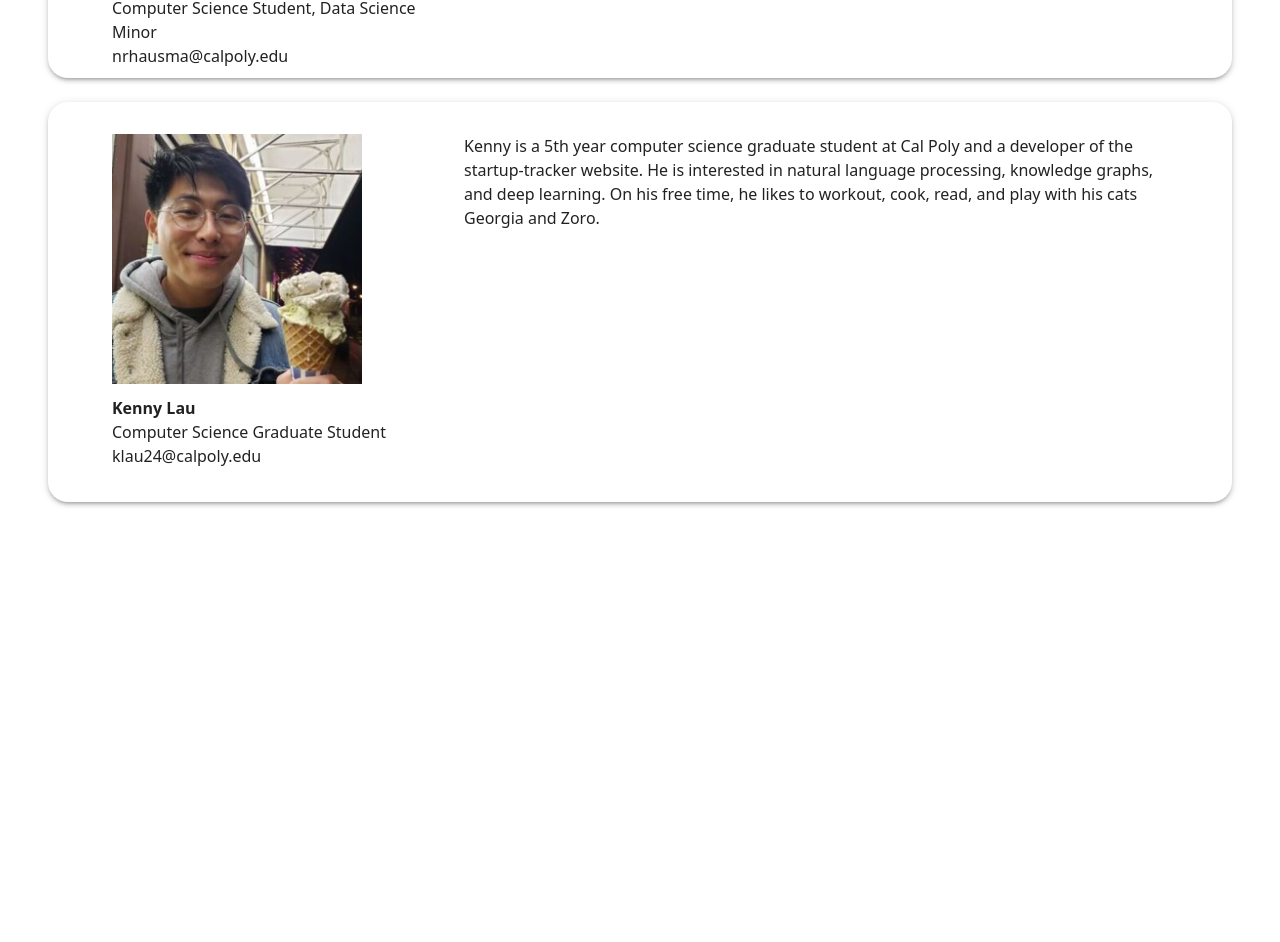
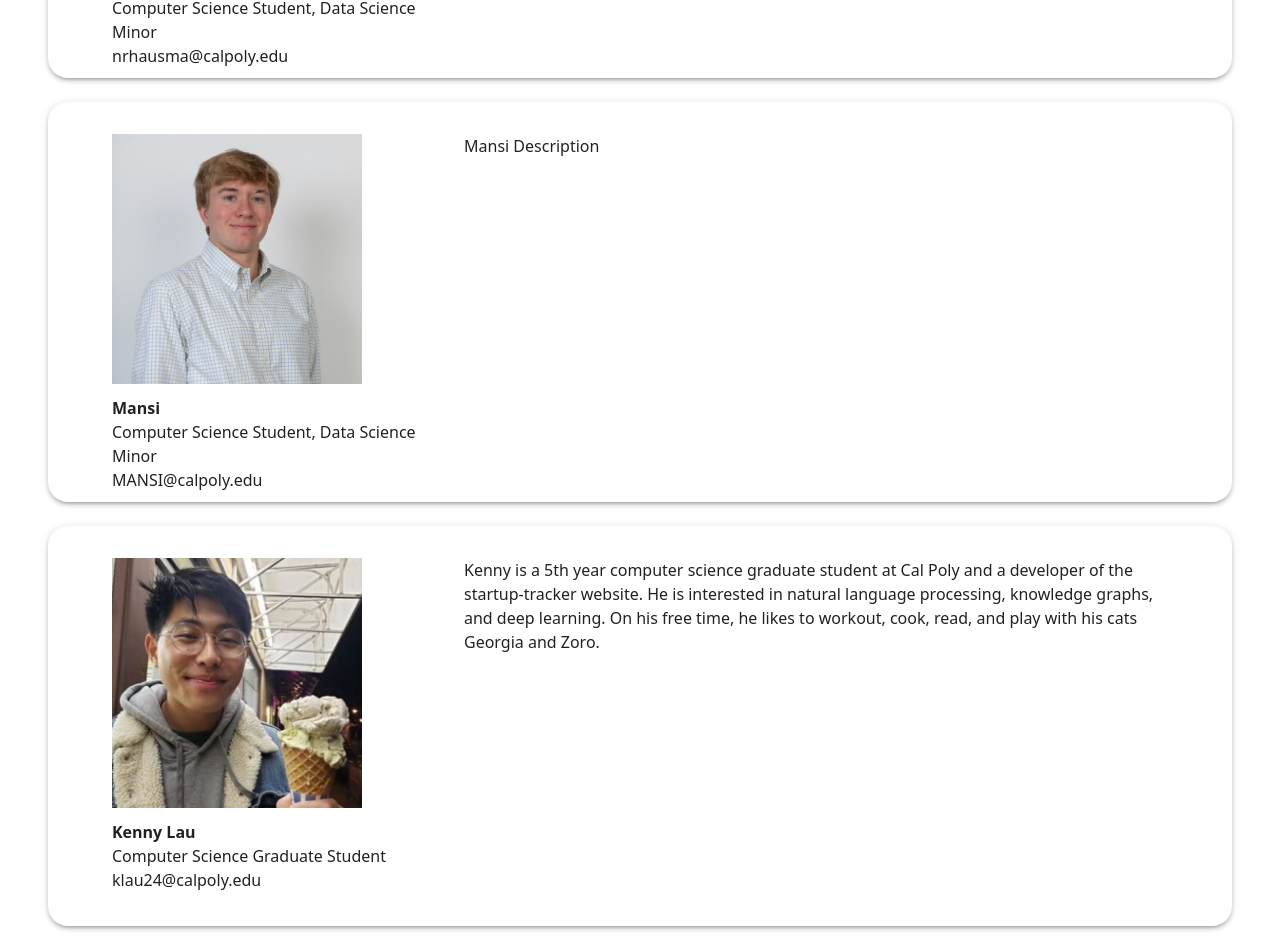
Before and after one commit to klau24/startup-tracker, a React (Create React App) app: page /contact in a window 1280 px wide. Shown: the part 2034-2976 px from the top of the page. Before the commit the page ends 2552 px from the top, so only its background shows below. Built offline with nearby package versions, Linux system fonts and the light colour scheme; no server answers.

Commit message:
mansi contact

```diff
--- a/src/components/pages/Contact.js
+++ b/src/components/pages/Contact.js
@@ -95,6 +95,19 @@ function Contact() {
                <ContentCard
                   cardType="info"
                   data={{
+                     image: nick,
+                     title: 'Mansi',
+                     position: 'Computer Science Student, Data Science Minor',
+                     email: 'MANSI@calpoly.edu',
+                     description: 'Mansi Description',
+                  }}
+                  isGraph={0}
+               />
+            </Grid>
+            <Grid item xs={12} s={12} md={12}>
+               <ContentCard
+                  cardType="info"
+                  data={{
                      image: kenny,
                      title: 'Kenny Lau',
                      position: 'Computer Science Graduate Student',
```
